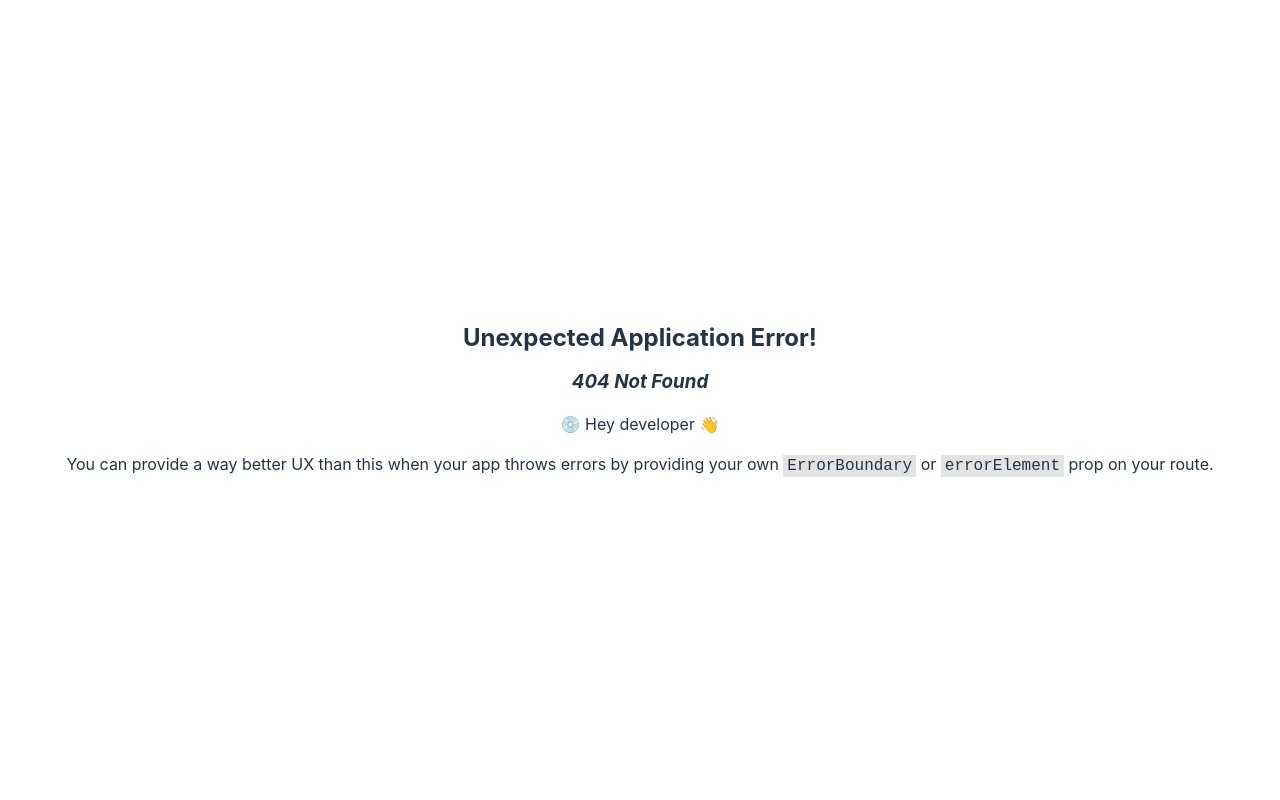
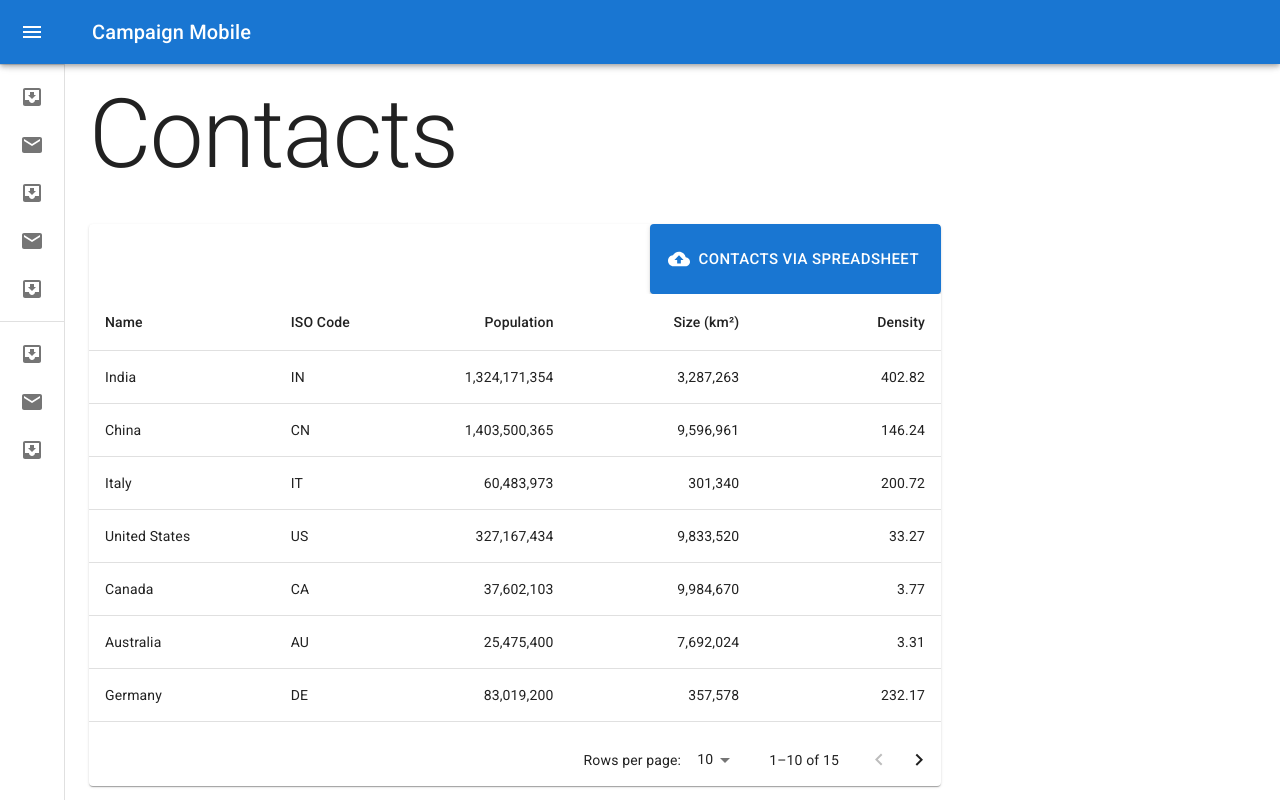
Before and after one commit to sabetech/bulk-sms-campaign-liberia, a React (Vite) app: page /contacts in a window 1280 px wide. Before the commit this address had no page. Built offline with nearby package versions, Linux system fonts and the light colour scheme.

Commit message:
Contact page [WIP]

```diff
--- /dev/null
+++ b/src/components/ImportFileButton.jsx
@@ -0,0 +1,19 @@
+import * as React from 'react';
+import Button from '@mui/material/Button';
+import CloudUploadIcon from '@mui/icons-material/CloudUpload';
+
+export default function ImportFileButton() {
+
+    const handleFileOpenDialog = () => {
+        //open modal from here
+        console.log("Open file dialog");
+
+
+    };
+
+    return(
+        <Button onClick={handleFileOpenDialog} variant="contained" color="primary" size="large" startIcon={<CloudUploadIcon />} sx={{float: "right", height: 70}}>
+            Contacts Via Spreadsheet
+        </Button>
+    );
+}
--- /dev/null
+++ b/src/components/TableList.jsx
@@ -0,0 +1,129 @@
+import * as React from 'react';
+import Paper from '@mui/material/Paper';
+import Table from '@mui/material/Table';
+import TableBody from '@mui/material/TableBody';
+import TableCell from '@mui/material/TableCell';
+import TableContainer from '@mui/material/TableContainer';
+import TableHead from '@mui/material/TableHead';
+import TablePagination from '@mui/material/TablePagination';
+import TableRow from '@mui/material/TableRow';
+import { Button } from '@mui/material';
+import InsertDriveFileIcon from '@mui/icons-material/InsertDriveFile';
+import ImportFileButton from './ImportFileButton';
+
+const columns = [
+  { id: 'name', label: 'Name', minWidth: 170 },
+  { id: 'code', label: 'ISO\u00a0Code', minWidth: 100 },
+  {
+    id: 'population',
+    label: 'Population',
+    minWidth: 170,
+    align: 'right',
+    format: (value) => value.toLocaleString('en-US'),
+  },
+  {
+    id: 'size',
+    label: 'Size\u00a0(km\u00b2)',
+    minWidth: 170,
+    align: 'right',
+    format: (value) => value.toLocaleString('en-US'),
+  },
+  {
+    id: 'density',
+    label: 'Density',
+    minWidth: 170,
+    align: 'right',
+    format: (value) => value.toFixed(2),
+  },
+];
+
+function createData(name, code, population, size) {
+  const density = population / size;
+  return { name, code, population, size, density };
+}
+
+const rows = [
+  createData('India', 'IN', 1324171354, 3287263),
+  createData('China', 'CN', 1403500365, 9596961),
+  createData('Italy', 'IT', 60483973, 301340),
+  createData('United States', 'US', 327167434, 9833520),
+  createData('Canada', 'CA', 37602103, 9984670),
+  createData('Australia', 'AU', 25475400, 7692024),
+  createData('Germany', 'DE', 83019200, 357578),
+  createData('Ireland', 'IE', 4857000, 70273),
+  createData('Mexico', 'MX', 126577691, 1972550),
+  createData('Japan', 'JP', 126317000, 377973),
+  createData('France', 'FR', 67022000, 640679),
+  createData('United Kingdom', 'GB', 67545757, 242495),
+  createData('Russia', 'RU', 146793744, 17098246),
+  createData('Nigeria', 'NG', 200962417, 923768),
+  createData('Brazil', 'BR', 210147125, 8515767),
+];
+
+export default function ContactsTable() {
+  const [page, setPage] = React.useState(0);
+  const [rowsPerPage, setRowsPerPage] = React.useState(10);
+
+  const handleChangePage = (event, newPage) => {
+    setPage(newPage);
+  };
+
+  const handleChangeRowsPerPage = (event) => {
+    setRowsPerPage(+event.target.value);
+    setPage(0);
+  };
+
+
+
+  return (
+    <Paper sx={{ width: '100%', overflow: 'hidden' }}>
+     <ImportFileButton />
+      <TableContainer sx={{ maxHeight: 440 }}>
+        <Table stickyHeader aria-label="sticky table">
+          <TableHead>
+            <TableRow>
+              {columns.map((column) => (
+                <TableCell
+                  key={column.id}
+                  align={column.align}
+                  style={{ minWidth: column.minWidth }}
+                >
+                  {column.label}
+                </TableCell>
+              ))}
+            </TableRow>
+          </TableHead>
+          <TableBody>
+            {rows
+              .slice(page * rowsPerPage, page * rowsPerPage + rowsPerPage)
+              .map((row) => {
+                return (
+                  <TableRow hover role="checkbox" tabIndex={-1} key={row.code}>
+                    {columns.map((column) => {
+                      const value = row[column.id];
+                      return (
+                        <TableCell key={column.id} align={column.align}>
+                          {column.format && typeof value === 'number'
+                            ? column.format(value)
+                            : value}
+                        </TableCell>
+                      );
+                    })}
+                  </TableRow>
+                );
+              })}
+          </TableBody>
+        </Table>
+      </TableContainer>
+      <TablePagination
+        rowsPerPageOptions={[10, 25, 100]}
+        component="div"
+        count={rows.length}
+        rowsPerPage={rowsPerPage}
+        page={page}
+        onPageChange={handleChangePage}
+        onRowsPerPageChange={handleChangeRowsPerPage}
+      />
+    </Paper>
+  );
+}
--- /dev/null
+++ b/src/pages/main/Contacts.jsx
@@ -0,0 +1,11 @@
+import React from "react";
+import { Paper } from "@mui/material";
+import ContactsTable from "../../components/TableList";
+
+export default function Contacts() {
+    return(
+
+        <ContactsTable />
+
+    );
+}
--- /dev/null
+++ b/src/pages/main/Content.jsx
@@ -0,0 +1,7 @@
+export default function Content() {
+    return (
+        <div>
+            <h1>Content</h1>
+        </div>
+    );
+}
--- /dev/null
+++ b/src/pages/main/SendMessage.jsx
@@ -0,0 +1,9 @@
+import React from "react";
+
+export default function SendMessage() {
+    return(
+        <div>
+            <h1>Send Message</h1>
+        </div>
+    );
+}
--- /dev/null
+++ b/src/pages/main/SentMessages.jsx
@@ -0,0 +1,8 @@
+import React from "react";
+export default function SentMesssages() {
+    return (
+        <div>
+            <h1>Sent Message</h1>
+        </div>
+    );
+}
--- /dev/null
+++ b/src/resources/SidebarItems.json
@@ -0,0 +1,34 @@
+{
+    "Menu": [
+        {
+            "key": "1",
+            "name": "Home",
+            "icon": "fa fa-home",
+            "path": "/dashboard"
+        },
+        {
+            "key": "2",
+            "name": "Send Message",
+            "icon": "Icon",
+            "path": "/send-message"
+        },
+        {
+            "key": "3",
+            "name": "Contacts",
+            "icon": "Icon",
+            "path": "/contacts"
+        },
+        {
+            "key": "4",
+            "name": "Sent Messages",
+            "icon": "Icon",
+            "path": "/messages/sent"
+        },
+        {
+            "key": "5",
+            "name": "Content",
+            "icon": "Icon",
+            "path": "/messages"
+        }
+    ]
+}
--- a/src/routes/root.jsx
+++ b/src/routes/root.jsx
@@ -19,6 +19,9 @@ import ListItemText from '@mui/material/ListItemText';
 import InboxIcon from '@mui/icons-material/MoveToInbox';
 import MailIcon from '@mui/icons-material/Mail';
 import HomeIcon from '@mui/icons-material/Home';
+import { Link, Outlet } from "react-router-dom";
+import Container from '@mui/material/Container';
+import sidebarItems from '../resources/SidebarItems.json';
 
 const drawerWidth = 240;
 
@@ -129,8 +132,9 @@ export default function Root() {
         </DrawerHeader>
         <Divider />
         <List>
-          {['Dashboard', 'Send Message', 'Send Voice', 'Sent Messages'].map((text, index) => (
-            <ListItem key={text} disablePadding sx={{ display: 'block' }}>
+          {sidebarItems.Menu.map((item, index) => (
+            <ListItem key={item.key} disablePadding sx={{ display: 'block' }}>
+              <Link to={item.path}>
                 <ListItemButton
                   sx={{
                     minHeight: 48,
@@ -138,6 +142,7 @@ export default function Root() {
                     px: 2.5,
                   }}
                 >
+
                   <ListItemIcon
                     sx={{
                       minWidth: 0,
@@ -147,8 +152,9 @@ export default function Root() {
                   >
                     {index % 2 === 0 ? <InboxIcon /> : <MailIcon />}
                   </ListItemIcon>
-                <ListItemText primary={text} sx={{ opacity: open ? 1 : 0 }} />
+                  <ListItemText primary={item.name} sx={{ opacity: open ? 1 : 0 }} />
                 </ListItemButton>
+              </Link>
             </ListItem>
           ))}
         </List>
@@ -178,9 +184,14 @@ export default function Root() {
           ))}
         </List>
       </Drawer>
-      <Box component="main" sx={{ flexGrow: 1, p: 3 }}>
+      <Box component="main" sx={{ flexGrow: 1}}>
         <DrawerHeader />
-        <Typography paragraph>Ping Here</Typography>
+        {/* <Box sx={{ marginLeft: 10}}> */}
+        <Container maxWidth="md">
+          <Typography variant="h1" gutterBottom>Contacts</Typography>
+          <Outlet />
+        </Container>
+        {/* </Box> */}
        </Box>
     </Box>
   );
```
Also changed, not shown: src/components/ImportFileModal.jsx (added, +50 -0 lines), src/main.jsx (+32 -1 lines). Lines whose indentation alone changed are shown as unchanged.
